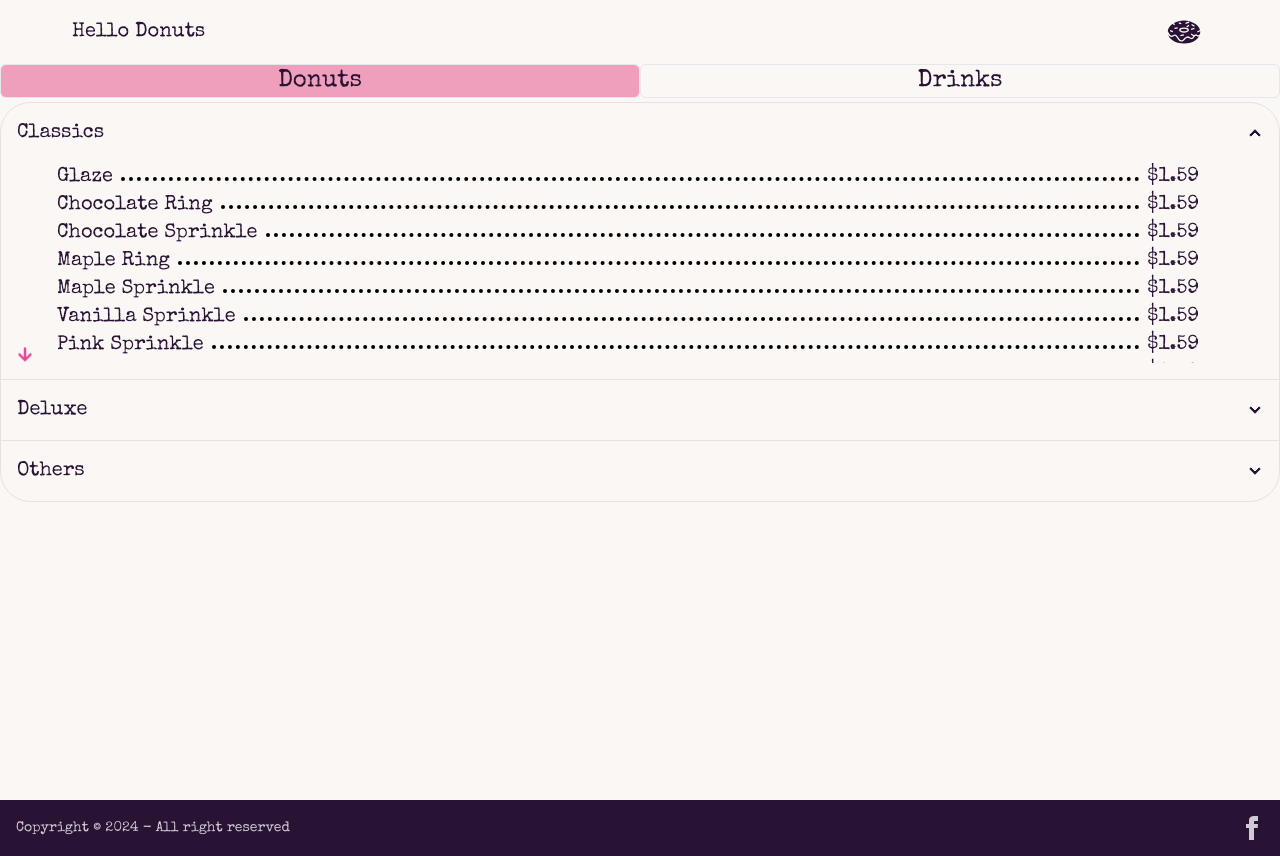
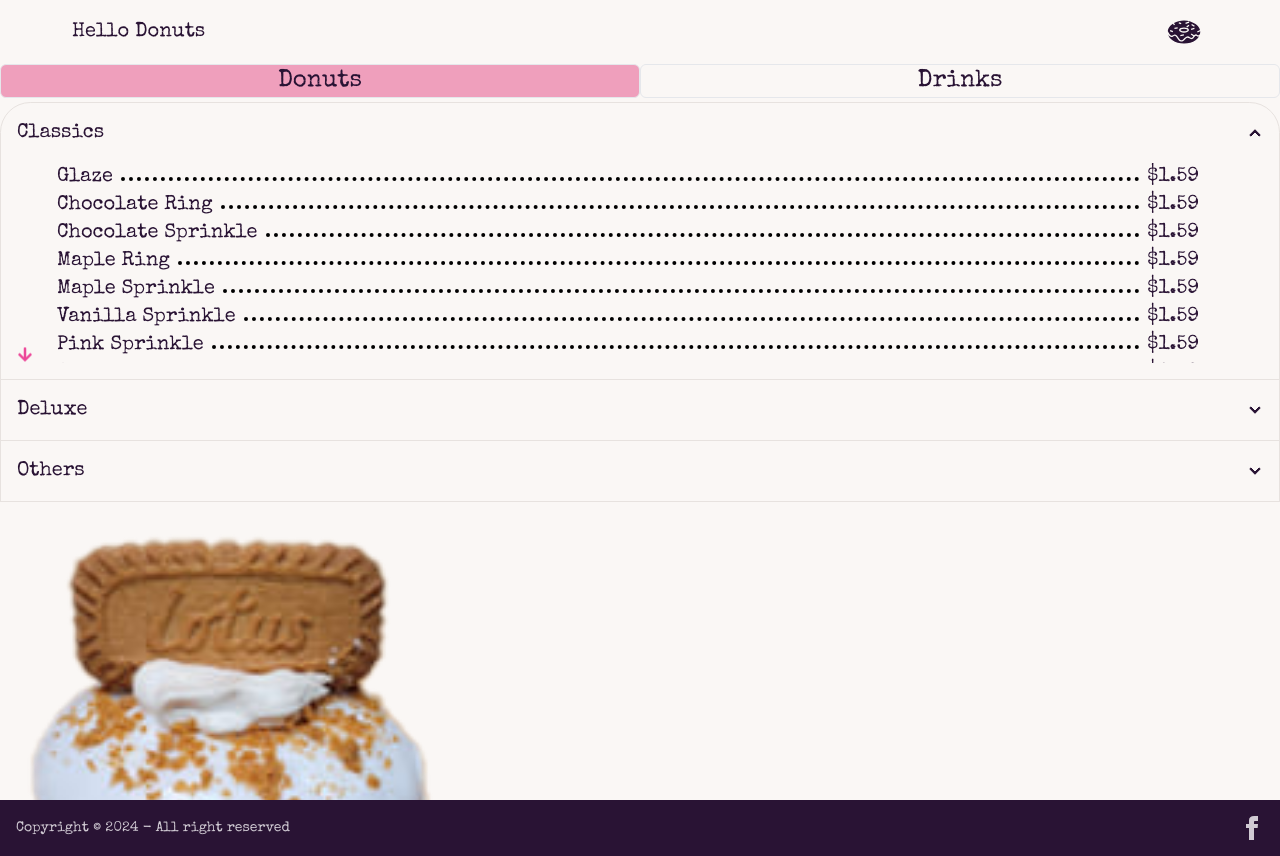
Before and after one commit to Shawn2776/donuts, a Next.js app: page /donuts in a window 1280 px wide. Built offline with nearby package versions, Linux system fonts and the light colour scheme.

Commit message:
test image

```diff
--- a/components/Accordion.jsx
+++ b/components/Accordion.jsx
@@ -1,5 +1,6 @@
 "use client";
 
+import Image from "next/image";
 import React, { useEffect, useRef, useState } from "react";
 import { FaArrowDown, FaArrowUp } from "react-icons/fa";
 
@@ -207,6 +208,9 @@ const Accordion = ({ accordionInfo }) => {
           </div>
         </div>
       </div>
+      <div>
+        <Image src="/donuts1.png" width={500} height={500} />
+      </div>
     </div>
   );
 };
```
